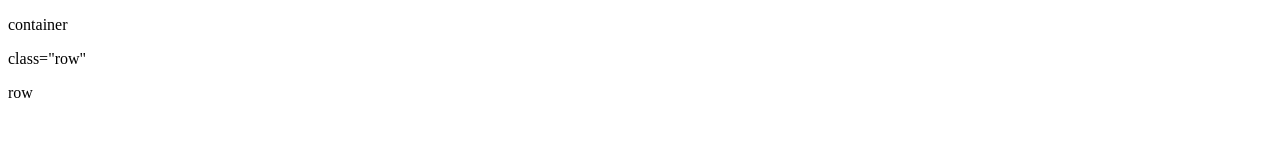
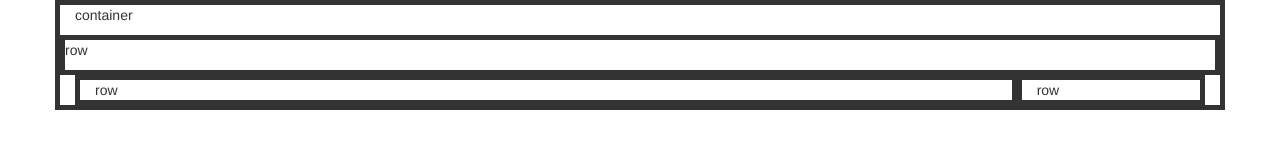
Before and after one commit to MalfitanoN/NickMPortfolio2, a plain HTML site: page public_html/index.html in a window 1280 px wide. Drawn offline with Linux system fonts and the light colour scheme.

Commit message:
added new containers and text

```diff
--- a/nbproject/private/private.xml
+++ b/nbproject/private/private.xml
@@ -2,6 +2,9 @@
 <project-private xmlns="http://www.netbeans.org/ns/project-private/1">
     <editor-bookmarks xmlns="http://www.netbeans.org/ns/editor-bookmarks/2" lastBookmarkId="0"/>
     <open-files xmlns="http://www.netbeans.org/ns/projectui-open-files/2">
-        <group/>
+        <group>
+            <file>file:/C:/xampp/htdocs/Portfolio2MalfitanoNick/public_html/index.html</file>
+            <file>file:/C:/xampp/htdocs/Portfolio2MalfitanoNick/public_html/css/coustom-style.css</file>
+        </group>
     </open-files>
 </project-private>
--- /dev/null
+++ b/public_html/css/coustom-style.css
@@ -0,0 +1,5 @@
+
+div {
+    border-style: solid;
+    border-width: 5px;
+}
--- a/public_html/index.html
+++ b/public_html/index.html
@@ -1,21 +1,22 @@
-<!DOCTYPE html>
-<!--
-To change this license header, choose License Headers in Project Properties.
-To change this template file, choose Tools | Templates
-and open the template in the editor.
--->
+
 <html>
     <head>
-        <title>TODO supply a title</title>
+        <title>Nicks Portfolio Website</title>
         <meta charset="UTF-8">
         <meta name="viewport" content="width=device-width, initial-scale=1.0">
+        <link type="text/css" rel="stylesheet" href="css/bootstrap-theme.css">
+        <link type="text/css" rel="stylesheet" href="css/bootstrap.css">
+        <link type="text/css" rel="stylesheet" href="css/coustom-style.css">
     </head>
     <body>
         <div class="container">
-            <p>container</p>
-        </div>
-        <div> class="row"
-            <p>row</p>
+                <p>container</p>
+            <div class="row">
+                <p>row</p>
+            </div>
+                <div class="col-xs-10">row</div>
+                <div class="col-xs-2">row</div>
+            </div>
         </div>
     </body>
 </html>
```
